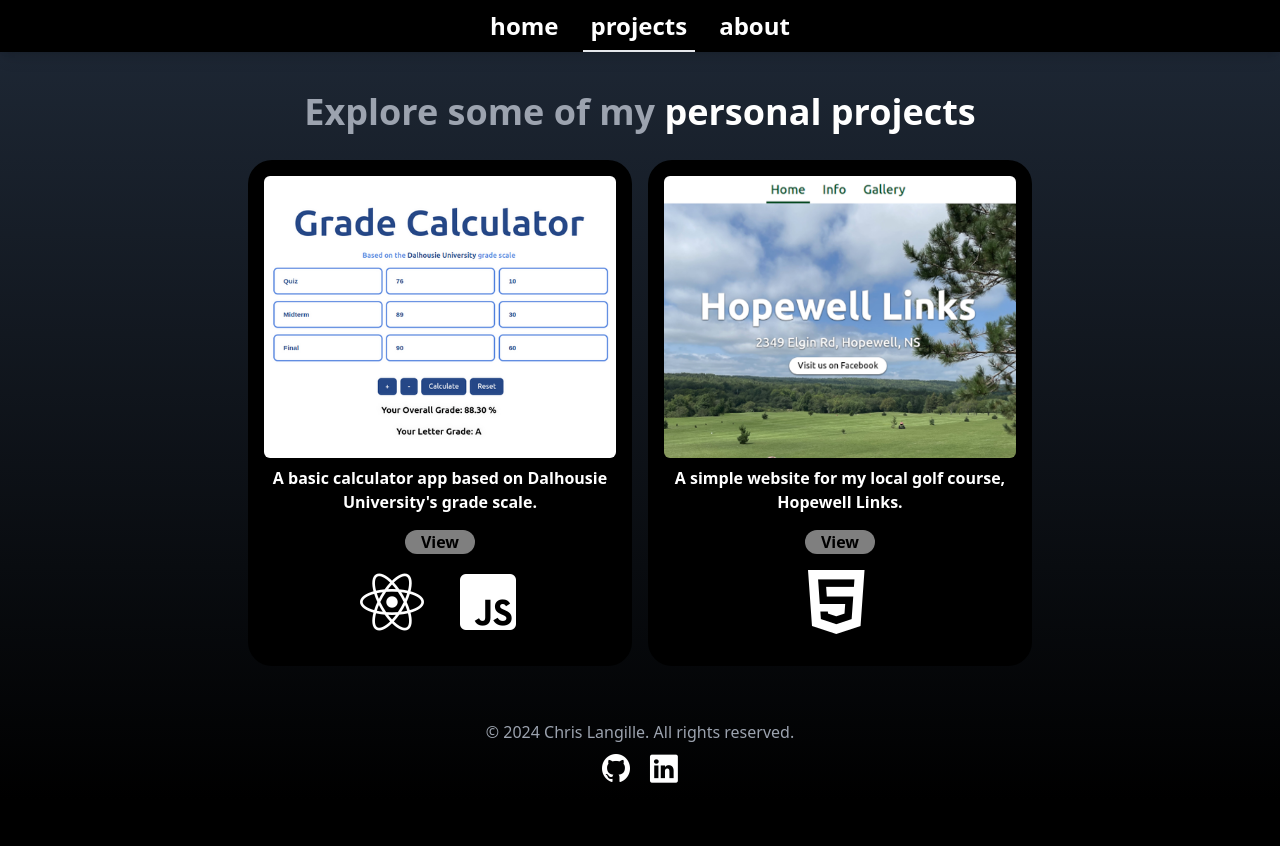
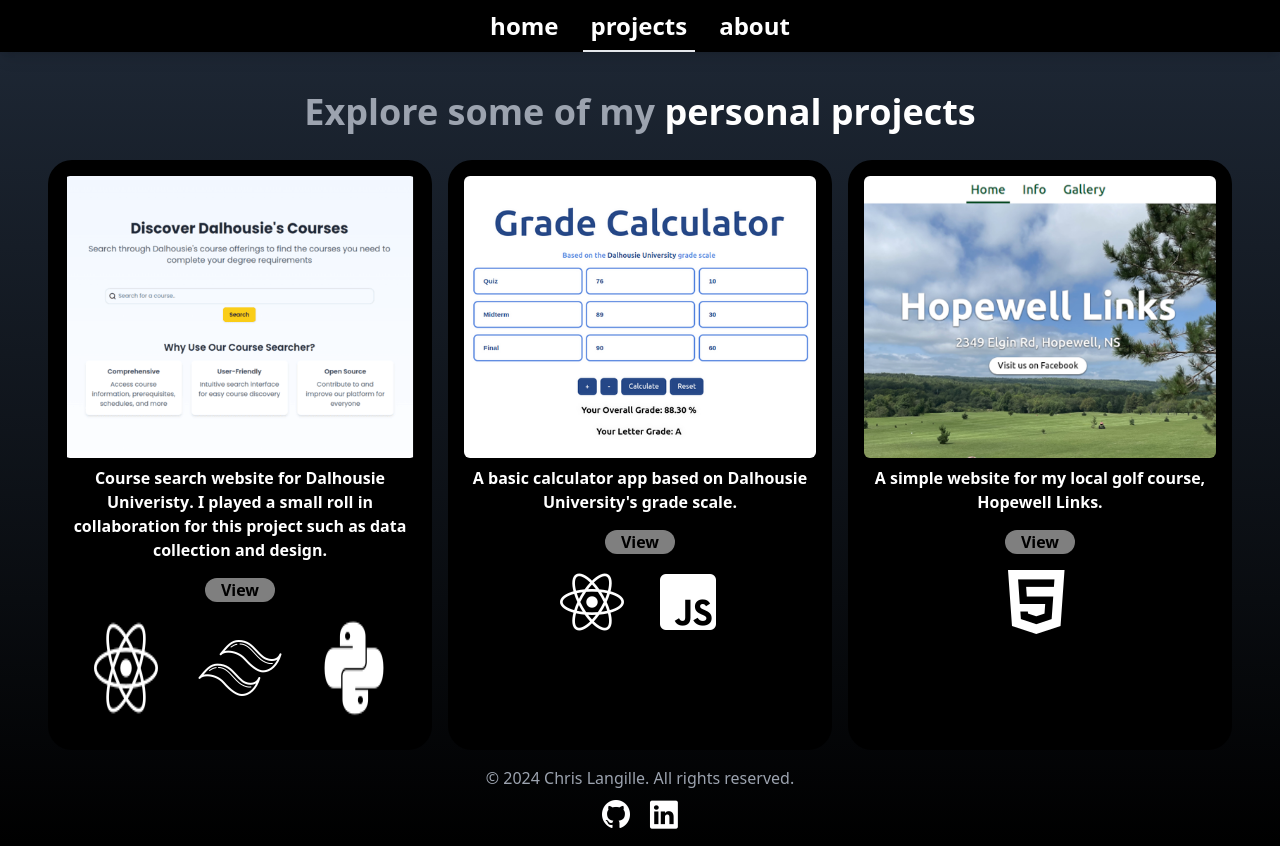
Before and after one commit to chrislangille/portfolio, a plain HTML site: page projects.html in a window 1280 px wide. Before the commit the page ends 800 px from the top, so only its background shows below. Drawn offline with Linux system fonts and the light colour scheme.

Commit message:
add new project to page

```diff
--- a/projects.html
+++ b/projects.html
@@ -48,6 +48,37 @@
 
       <!-- Projects -->
       <div class="flex justify-center">
+        <!-- DalSearch Project-->
+        <div class="bg-black rounded-3xl m-2 p-4 max-w-96">
+          <img
+            class="rounded-md hover:shadow-lg"
+            src="Images/projects/dal-search.png"
+            width="400"
+          />
+
+          <p class="text-white font-semibold m-2 text-center">
+            Course search website for <b>Dalhousie Univeristy</b>. I played a
+            small roll in collaboration for this project such as data collection
+            and design.
+          </p>
+
+          <div class="flex justify-center mt-4">
+            <a
+              href="https://dalsearch.com"
+              target="_blank"
+              class="bg-white animate-pulse font-extrabold rounded-3xl pl-4 pr-4 hover:bg-blue-400"
+            >
+              View
+            </a>
+          </div>
+
+          <div id="stack-icons" class="flex justify-center">
+            <img class="m-4" src="Images/icons/react_icon.png" />
+            <img class="m-4" src="Images/icons/tailwind-icon.png" />
+            <img class="m-4" src="Images/icons/python-icon.png" />
+          </div>
+        </div>
+
         <!-- Grade Calculator Project-->
         <div class="bg-black rounded-3xl m-2 p-4 max-w-96">
           <img
```
Also changed, not shown: Images/icons/python-icon.png (added), Images/icons/tailwind-icon.png (added), Images/projects/dal-search.png (added).
